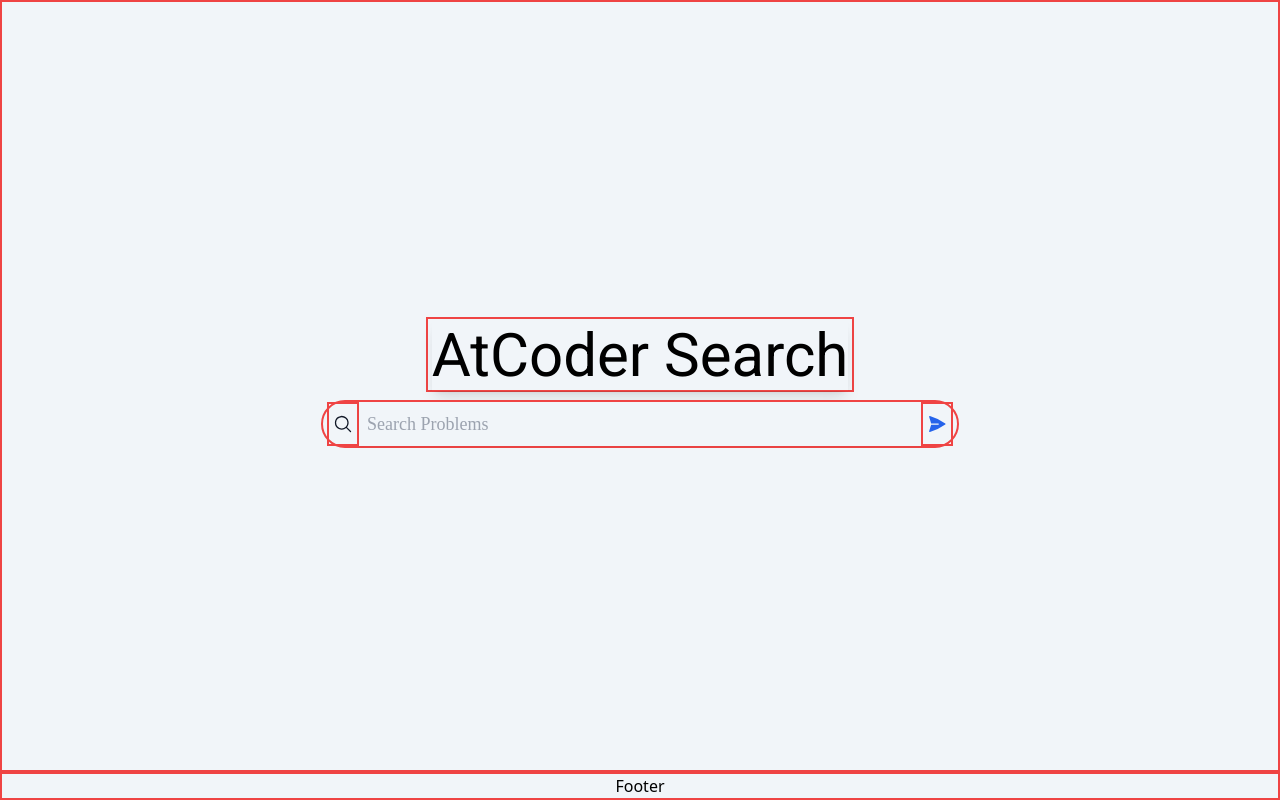
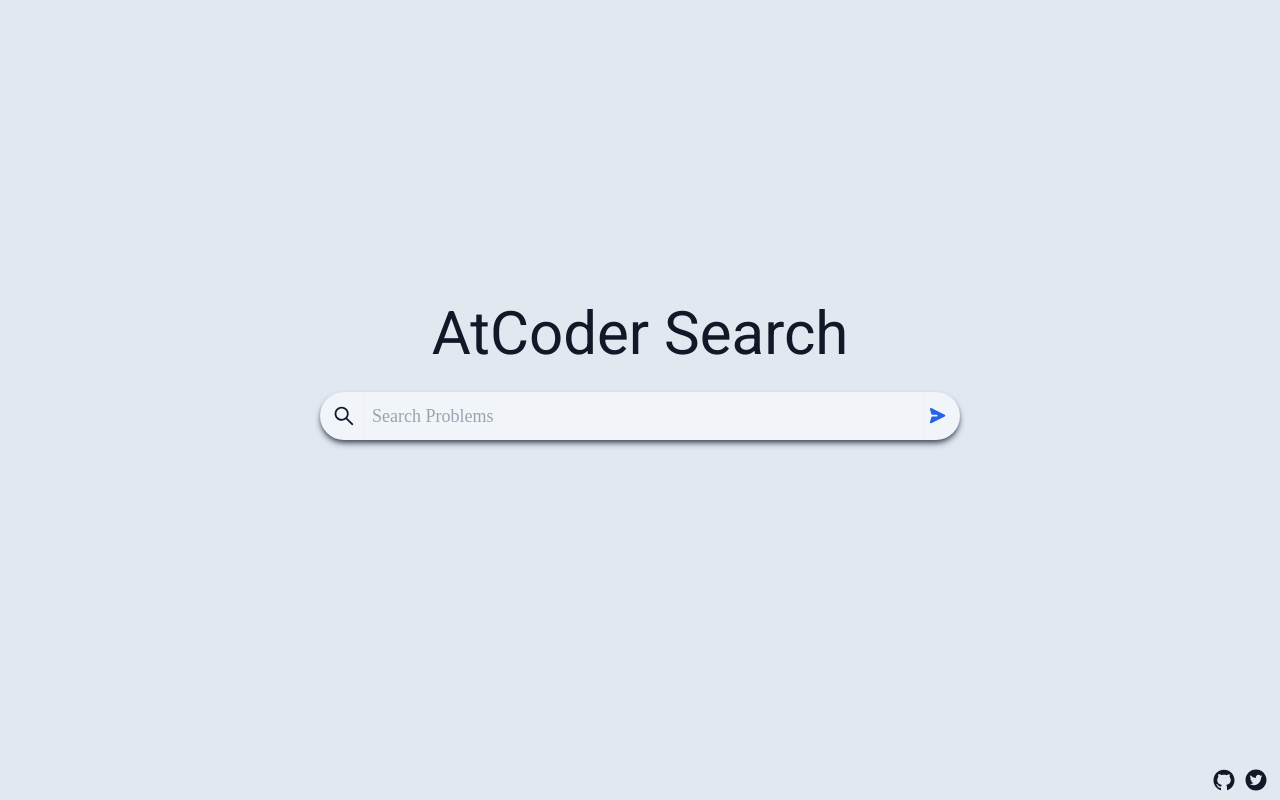
Before and after one commit to fjnkt98/AtCoderSearch, a React (Vite) app in the folder frontend/: page / in a window 1280 px wide. Built offline with nearby package versions, Linux system fonts and the light colour scheme; no server answers.

Commit message:
feat: メイン画面のスタイリング

```diff
--- a/frontend/package.json
+++ b/frontend/package.json
@@ -13,6 +13,7 @@
     "dayjs": "^1.11.7",
     "react": "^18.2.0",
     "react-dom": "^18.2.0",
+    "react-icons": "^4.8.0",
     "react-router-dom": "^6.8.2"
   },
   "devDependencies": {
--- a/frontend/src/components/Footer.tsx
+++ b/frontend/src/components/Footer.tsx
@@ -1,7 +1,24 @@
+import { AiFillGithub, AiFillTwitterCircle } from "react-icons/ai";
+
 export function Footer() {
   return (
-    <header className="w-full">
-      <p>Footer</p>
-    </header>
+    <footer className="flex w-full flex-row justify-end py-2 px-2">
+      <a
+        href="https://github.com/fjnkt98/AtCoderSearch"
+        target="_blank"
+        rel="noreferrer"
+        className="mx-1"
+      >
+        <AiFillGithub size="1.5rem" />
+      </a>
+      <a
+        href="https://twitter.com/fjnkt98_jp"
+        target="_blank"
+        rel="noreferrer"
+        className="mx-1"
+      >
+        <AiFillTwitterCircle size="1.5rem" />
+      </a>
+    </footer>
   );
 }
--- a/frontend/src/components/Logo.tsx
+++ b/frontend/src/components/Logo.tsx
@@ -8,10 +8,8 @@ type Props = {
 export function Logo({ isBig }: Props) {
   const fontSize = isBig ? "text-6xl" : "text-2xl";
   return (
-    <h1
-      className={`text-center ${fontSize} border-2 border-solid border-red-500 p-1`}
-    >
-      <Link className="font-roboto shadow-lg" to="/">
+    <h1 className={`text-center ${fontSize} p-1`}>
+      <Link className="font-roboto" to="/">
         AtCoder Search
       </Link>
     </h1>
--- a/frontend/src/components/SearchBar.tsx
+++ b/frontend/src/components/SearchBar.tsx
@@ -1,9 +1,7 @@
 import { useState, ChangeEvent, KeyboardEvent } from "react";
 import { createSearchParams, useNavigate } from "react-router-dom";
-import {
-  MagnifyingGlassIcon,
-  PaperAirplaneIcon,
-} from "@heroicons/react/24/solid";
+import { HiPaperAirplane } from "react-icons/hi";
+import { AiOutlineSearch } from "react-icons/ai";
 
 export function SearchBar() {
   // 検索キーワード
@@ -51,23 +49,23 @@ export function SearchBar() {
   };
 
   return (
-    <div className="my-2 flex h-12 w-1/2 min-w-min flex-row items-stretch justify-center rounded-full border-2 border-solid border-red-500 bg-slate-100 px-1">
-      <div className="flex w-8 items-center border-2 border-red-500 bg-transparent p-1">
-        <MagnifyingGlassIcon className="w-full text-gray-900" />
+    <div className="my-6 flex h-12 w-1/2 min-w-min flex-row items-stretch justify-center rounded-full bg-slate-100 px-1 shadow-md shadow-gray-600">
+      <div className="flex w-10 items-center bg-transparent p-1">
+        <AiOutlineSearch className="w-full text-gray-900" size="1.5rem" />
       </div>
       <input
         type="text"
-        className="flex-1 appearance-none bg-transparent px-2 font-notoSans text-lg text-gray-800 shadow-sm focus:border-2 focus:border-blue-300 focus:outline-none"
+        className="flex-1 appearance-none bg-transparent px-2 font-notoSans text-lg text-gray-800 shadow-sm focus:border-none focus:outline-none"
         placeholder="Search Problems"
         onChange={handleChange}
         onKeyDown={handleKeyDown}
       />
       <button
         type="button"
-        className="w-8 border-2 border-red-500 bg-transparent px-1"
+        className="w-8 bg-transparent px-1"
         onClick={search}
       >
-        <PaperAirplaneIcon className="text-blue-600" />
+        <HiPaperAirplane className="rotate-90 text-blue-600" size="1.2rem" />
       </button>
     </div>
   );
--- a/frontend/src/pages/StartPage.tsx
+++ b/frontend/src/pages/StartPage.tsx
@@ -5,12 +5,12 @@ import { SearchBar } from "../components/SearchBar";
 export function StartPage() {
   return (
     <>
-      <div className="flex min-h-screen flex-col items-center justify-center bg-slate-100 text-black dark:bg-gray-800 dark:text-slate-100">
-        <div className="mx-auto flex w-screen flex-grow flex-col items-center justify-center border-2 border-red-500">
+      <div className="flex min-h-screen flex-col items-center justify-center bg-slate-200 text-gray-900 dark:bg-gray-900 dark:text-slate-100">
+        <div className="mx-auto flex w-screen flex-grow flex-col items-center justify-center">
           <Logo isBig={true} />
           <SearchBar />
         </div>
-        <div className="min-h-2 w-screen flex-shrink-0 border-2 border-solid border-red-500 text-center">
+        <div className="min-h-2 w-screen flex-shrink-0 text-center">
           <Footer />
         </div>
       </div>
```
Also changed, not shown: 1 other file (tests, documents, lock files or other folders).
